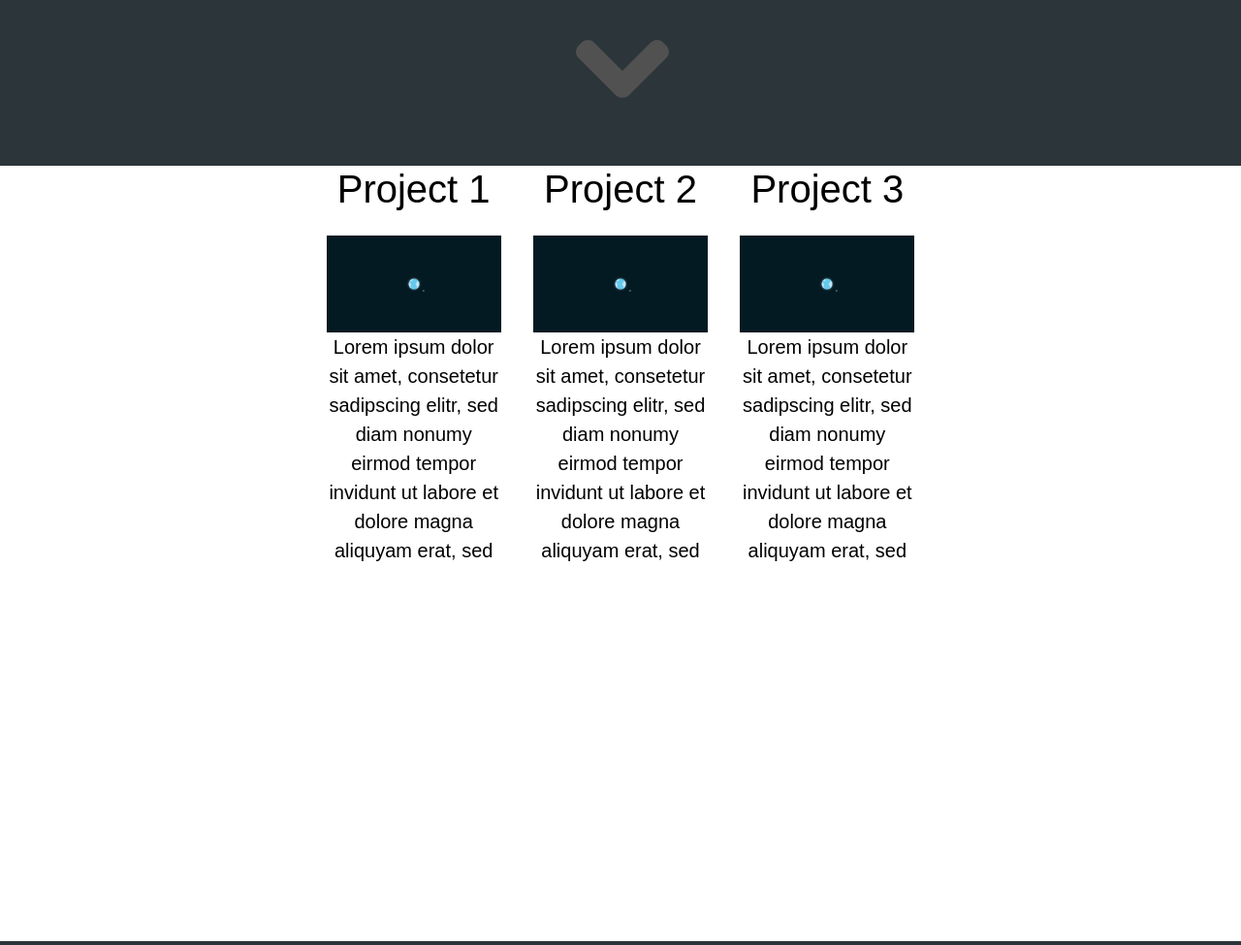
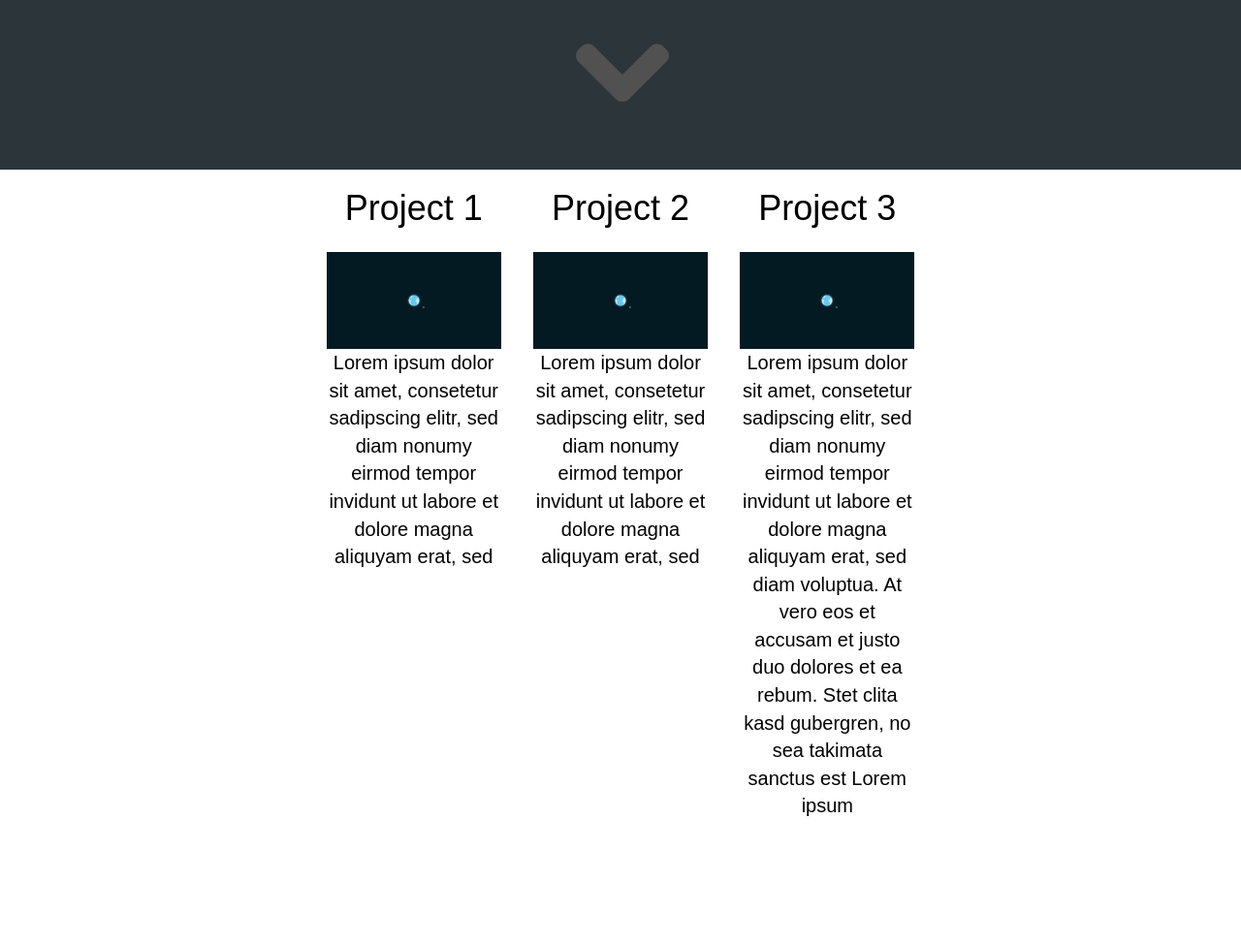
Before and after one commit to FelixKri/FelixKri.github.io, a plain HTML site: page index.html in a window 1280 px wide. Shown: the part 573-1548 px from the top of the page at 97% size. Drawn offline with nearby package versions, Linux system fonts and the light colour scheme; a web font is replaced by a local one.

Commit message:
AND ANOTHER ONE

```diff
--- a/index.html
+++ b/index.html
@@ -4,8 +4,9 @@
     <meta charset="utf-8">
     <title>Felix Kristandl</title>
     <link href="https://fonts.googleapis.com/css?family=Encode+Sans+Expanded:200" rel="stylesheet">
-    <link rel="stylesheet" href="node_modules/bootstrap/dist/css/bootstrap.css" integrity="sha384-BVYiiSIFeK1dGmJRAkycuHAHRg32OmUcww7on3RYdg4Va+PmSTsz/K68vbdEjh4u" crossorigin="anonymous">
-    <link rel="stylesheet" href="css/master.css">
+    <link rel="stylesheet" href="https://maxcdn.bootstrapcdn.com/bootstrap/3.3.7/css/bootstrap.min.css" integrity="sha384-BVYiiSIFeK1dGmJRAkycuHAHRg32OmUcww7on3RYdg4Va+PmSTsz/K68vbdEjh4u" crossorigin="anonymous">
+
+    <link rel="stylesheet" href="./css/master.css">
   </head>
   <body>
     <div class="container-fluid">
@@ -34,12 +35,12 @@
         <div class="col-md-2">
           <h1>Project 3</h1>
           <img src="css/project_template.png" alt="" class="pr_template">
-          <p>Lorem ipsum dolor sit amet, consetetur sadipscing elitr, sed diam nonumy eirmod tempor invidunt ut labore et dolore magna aliquyam erat, sed</p>
+          <p>Lorem ipsum dolor sit amet, consetetur sadipscing elitr, sed diam nonumy eirmod tempor invidunt ut labore et dolore magna aliquyam erat, sed diam voluptua. At vero eos et accusam et justo duo dolores et ea rebum. Stet clita kasd gubergren, no sea takimata sanctus est Lorem ipsum </p>
         </div>
         <div class="col-md-3"></div>
       </div>
     </div>
-    <script src="node_modules/bootstrap/dist/js/bootstrap.js" integrity="sha384-Tc5IQib027qvyjSMfHjOMaLkfuWVxZxUPnCJA7l2mCWNIpG9mGCD8wGNIcPD7Txa" crossorigin="anonymous"></script>
+    <script src="https://maxcdn.bootstrapcdn.com/bootstrap/3.3.7/js/bootstrap.min.js" integrity="sha384-Tc5IQib027qvyjSMfHjOMaLkfuWVxZxUPnCJA7l2mCWNIpG9mGCD8wGNIcPD7Txa" crossorigin="anonymous"></script>
     <script src="https://ajax.googleapis.com/ajax/libs/jquery/1.12.4/jquery.min.js"></script>
     <script src="https://ajax.googleapis.com/ajax/libs/jquery/2.2.4/jquery.min.js"></script>
     <script src="https://ajax.googleapis.com/ajax/libs/jquery/3.2.1/jquery.min.js"></script>
```
